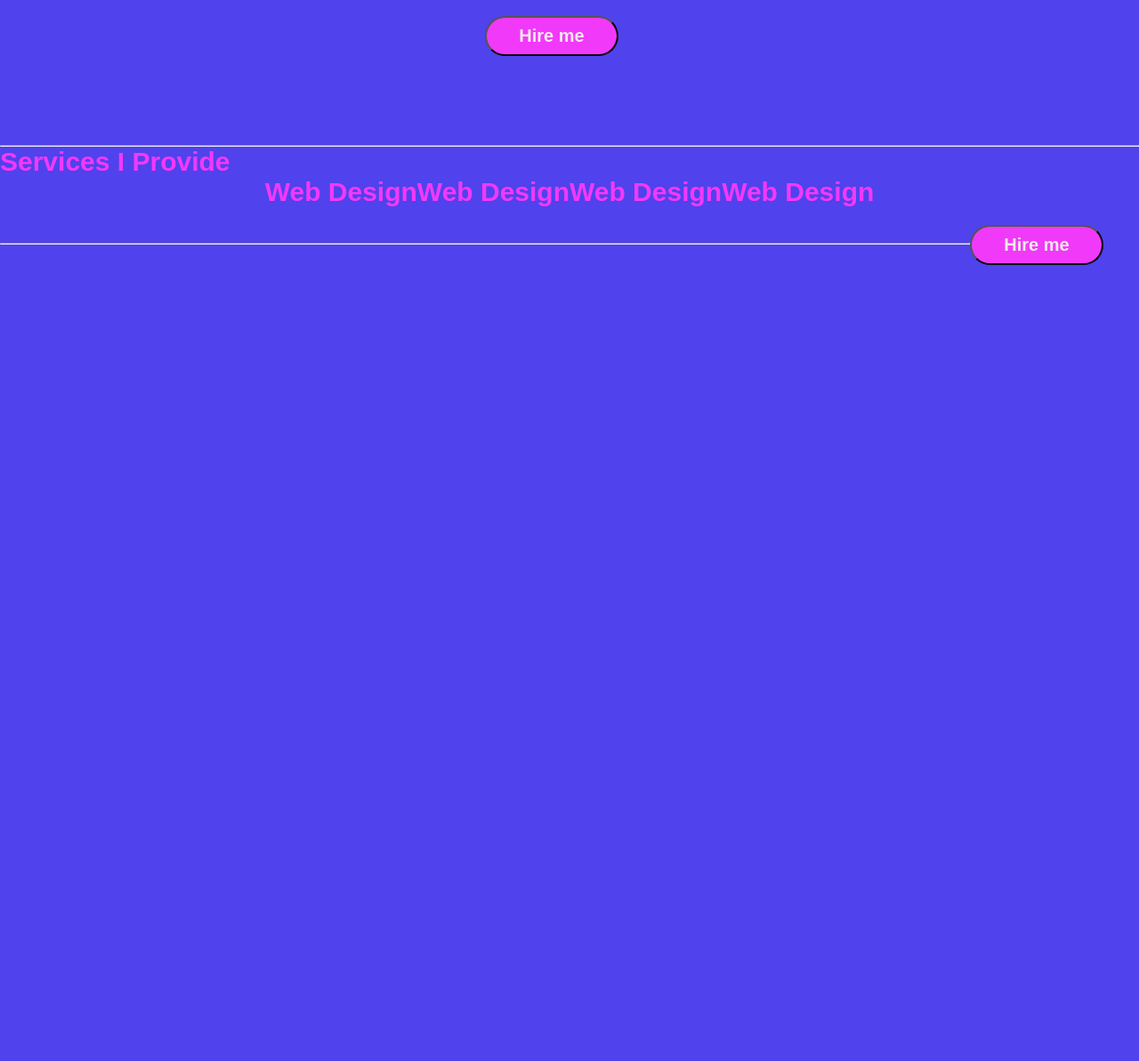
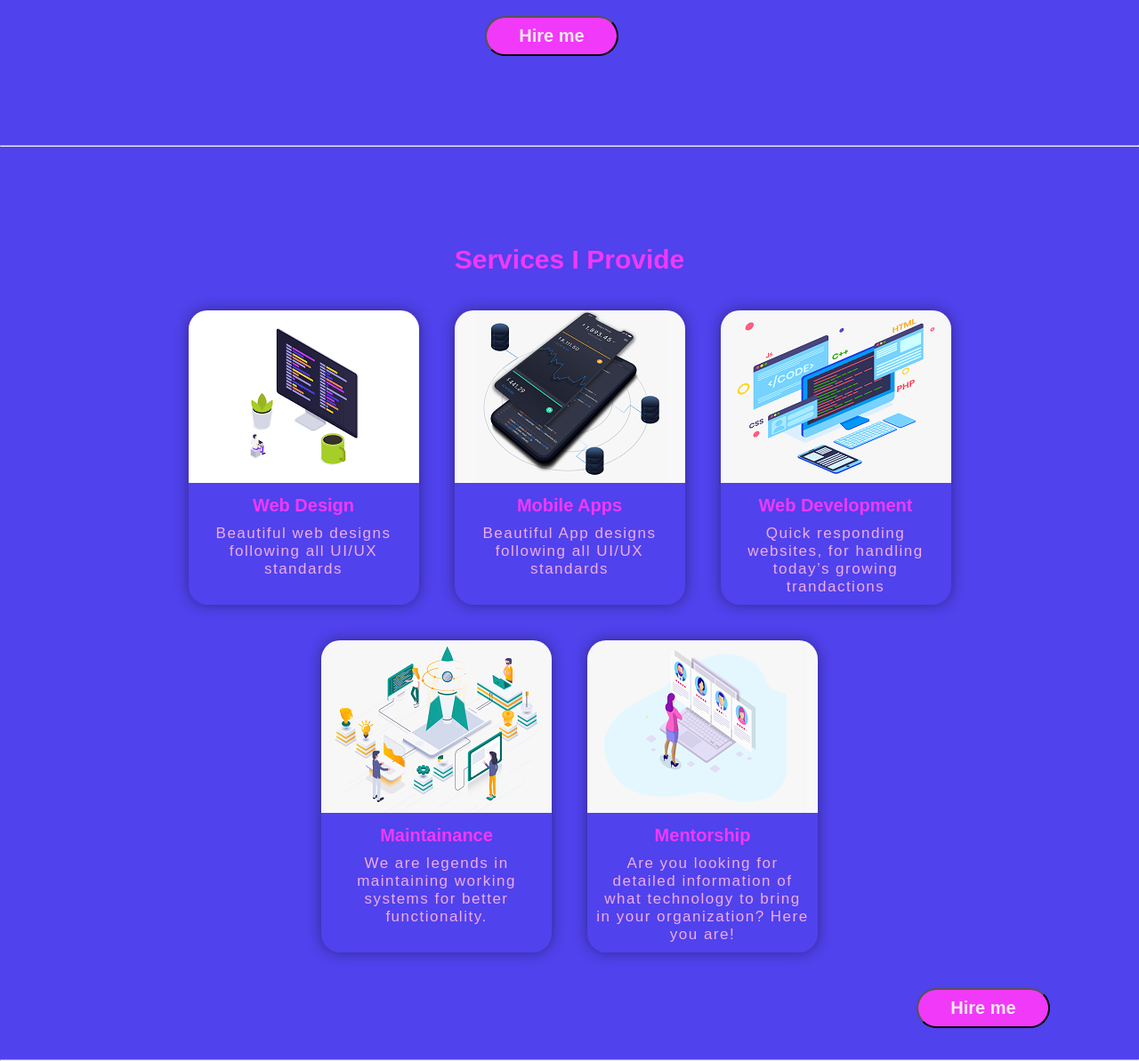
Before and after one commit to nirifabien1234/Andela_MY-BRAND, a plain HTML site: page Html/index.html in a window 1280 px wide. Shown: the part 1614-2807 px from the top of the page at 89% size. Before the commit the page ends 1912 px from the top, so only its background shows below. Drawn offline with Linux system fonts and the light colour scheme.

```diff
--- a/CSS/main.css
+++ b/CSS/main.css
@@ -3,7 +3,9 @@
         --seconary:#F139FA;
         --teritiary_white:#ffffff;
         --teritiary_gray:#F2E9E9;
-        --outer_circle_background: #D1D0D0
+        --outer_circle_background: #D1D0D0;
+        --skills-bacground-color: #EEACEB;
+
     }
     *{
         background-color:var(--primary) ;
@@ -163,7 +165,7 @@
     }
     .skills-container{
         border-radius: 50px 50px 50px 50px;
-        background-color: #EEACEB;
+        background-color: var(--skills-bacground-color);
         padding-bottom: 40px;
     }
     .skills-container>h2{
@@ -176,14 +178,14 @@
         display: flex;
         align-items: center;
         justify-content: center;
-        background-color:#EEACEB;
+        background-color:var(--skills-bacground-color);
         flex-wrap: wrap;
         border-radius: 50px 50px 50px 50px;
     }
     .skill{
         width: 100px;
         height: 100px;
-        background-color:#EEACEB;
+        background-color:var(--skills-bacground-color);
         position: relative;
         margin: 30px;
     }
@@ -205,7 +207,7 @@
         height: 80px;
         border-radius: 50%;
 
-        background-color: #EEACEB;
+        background-color: var(--skills-bacground-color);
     }
     #percent{
         font-weight: 600px;
@@ -240,10 +242,93 @@
         color: #5042EC;
         font-weight: bold;
     }
-    /*SERVICES CSS
+
+
+    /*SERVICES SECTION CSS
     */
+
+
+    .flex-services-container{
+        margin-top: 50px;
+        padding: 60px;
+    }
     .services-container{
         display: flex;
         justify-content: center;
+        align-items: center;
+        margin-top: 30px;
+        gap: 3em;
+        flex-wrap: wrap;
 
     }
+    .service>h2{
+        background-color: inherit;
+        color: white;
+     }
+    .service{
+        width: 210px;
+        height: 300px;
+        background-color: var(--seconary);
+        box-shadow: 2;
+        opacity: .36;
+
+
+    }
+
+    .services-title{
+        text-align: center;
+
+
+    }
+    /*------------------------------------------------------------------*/
+    .container-card{
+        width: auto;
+        max-width: 100%;
+        margin: 0 auto;
+        margin-top: 20px;
+
+    }
+    .row{
+        display: flex;
+        align-items: center;
+        justify-content: center;
+        flex-wrap: wrap;
+
+
+    }
+    .card{
+
+        margin: 20px 20px;
+        box-shadow: 0 0 15px rgba(0, 0, 0, 0.4);
+        height: auto;
+        width: 259px;
+        border-radius: 21px;
+        align-self: normal;
+
+
+    }
+    .card>h4{
+        color: var(--seconary);
+        text-align: center;
+        margin: 10px;
+        font-size: 20px;
+        font-family: Arial, Helvetica, sans-serif;
+        font-weight: 600px;
+
+    }
+    .card>p{
+        color: var(--skills-bacground-color);
+        text-align: center;
+        margin: 10px;
+        font-size: 17px;
+        font-weight: normal;
+        letter-spacing: 1.5px;
+
+
+
+    }
+    .card>img{
+
+        border-radius: 21px 21px 0 0;
+
+    }
--- a/Html/index.html
+++ b/Html/index.html
@@ -15,11 +15,11 @@
     <div id="logo">Cryptotearer</div>
 
     <ul class="nav_list">
-        <li id="active"><a  href="#">Home</a></li>
-        <li><a  href="#">Services</a></li>
-        <li><a  href="#">Portifolio</a></li>
-        <li><a  href="#">About</a></li>
-        <li><a  href="#">Contact</a></li>
+        <li id="active"><a href="#home">Home</a></li>
+        <li><a href="#services">Services</a></li>
+        <li><a href="#portifolio">Portifolio</a></li>
+        <li><a href="#about">About</a></li>
+        <li><a href="#contact">Contact</a></li>
 
     </ul>
 
@@ -64,8 +64,8 @@
 
 
 <!-- CONTAINER FOR ABOUT ME CONTENT-->
-<div class="flex-about-container" id="about">
-    <div class="about-me">
+<div  class="flex-about-container" >
+    <div id="about" class="about-me">
         <h2>About Me</h2>
         <p>I am by real name called Fabien NIRINGIYIMANA, who is highly known as Cryptotearer,
            and I really can’t wait to serve you! <br>
@@ -468,33 +468,73 @@
 
     </div>
 
-    <div class="services-container">
+    <!--<div class="services-container">
 
-        <div class="web-service">
+        <div class="service web-service">
             <h2>Web Design</h2>
         </div>
 
 
-        <div class="web-service">
-            <h2>Web Design</h2>
+        <div class="service web-service">
+            <h2>App Design</h2>
         </div>
 
 
-        <div class="web-service">
-            <h2>Web Design</h2>
+        <div class="service web-service">
+            <h2>Web Development</h2>
         </div>
 
 
-        <div class="web-service">
-            <h2>Web Design</h2>
+        <div class="service web-service">
+            <h2>System Maintainance</h2>
+        </div>
+        <div class="service web-service">
+            <h2>Mentorship</h2>
         </div>
 
     </div>
+    <input class="learn_more" type="button" value="Hire me"></input>-->
+
+    <div class="container-card">
+        <div class="row">
+            <div class="card">
+                <img src="../Assets/web.png">
+                <h4>Web Design</h4>
+                <p>Beautiful web designs
+                    following all UI/UX standards
+                </p>
+            </div>
+
+            <div class="card">
+                <img src="../Assets/mobile_app_dpt1.png">
+                <h4>Mobile Apps</h4>
+                <p>Beautiful App designs following all UI/UX standards</p>
+            </div>
+
+            <div class="card">
+                <img src="../Assets/web-development1.png">
+                <h4>Web Development</h4>
+                <p>Quick responding websites, for handling today’s growing trandactions</p>
+            </div>
+
+            <div class="card">
+                <img src="../Assets/maintainance1.png">
+                <h4>Maintainance</h4>
+                <p>We are legends in maintaining working systems for better functionality.</p>
+            </div>
+
+            <div class="card">
+                <img src="../Assets/mentorship1.png">
+                <h4>Mentorship</h4>
+                <p>Are you looking for detailed information of what technology to bring in your organization? Here you are!</p>
+            </div>
+        </div>
+    </div>
     <input class="learn_more" type="button" value="Hire me"></input>
+</div>
 
 
-</div>
-<hr/>
+<hr>
 
 
 
```
Also changed, not shown: Assets/maintainance.PNG (added), Assets/maintainance1.png (added), Assets/mentorship.PNG (added), Assets/mentorship1.png (added), Assets/mobile_app_dpt.PNG (added), Assets/mobile_app_dpt1.png (added), Assets/web-development.png (added), Assets/web-development1.png (added), Assets/web.png (added).
